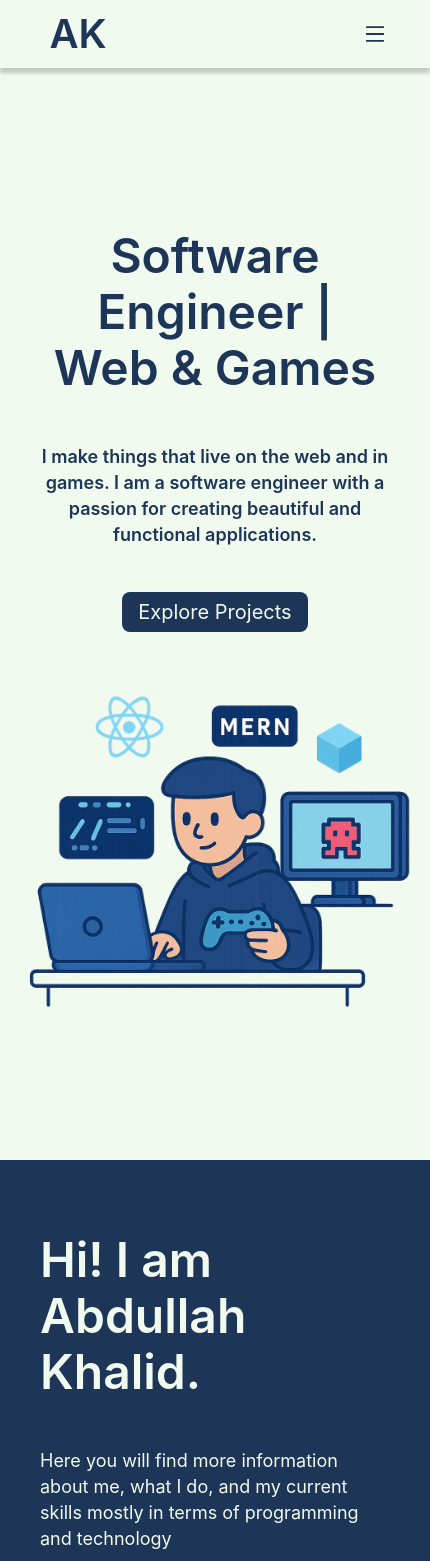
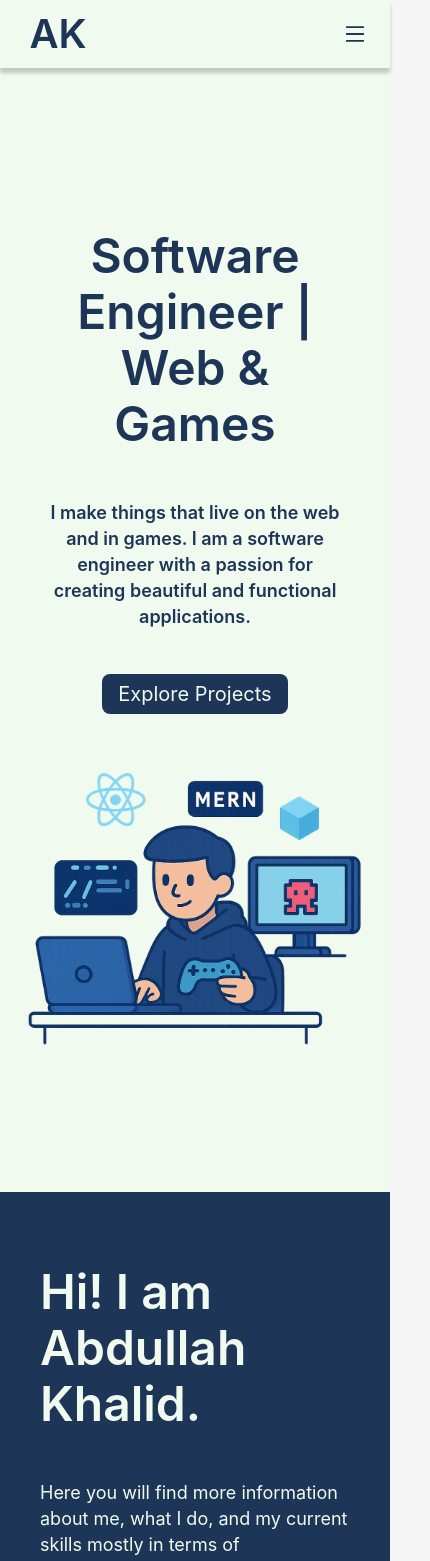
Before and after one commit to sagittariusHere/portfolio, a React (Vite) app in the folder frontend/: page / in a window 390 px wide. Shown: the top 1561 px of the page, 430 px wide, since content can reach past the window. Built offline with nearby package versions, Linux system fonts and the light colour scheme.

Commit message:
responsiveness

```diff
--- a/frontend/src/App.tsx
+++ b/frontend/src/App.tsx
@@ -37,7 +37,7 @@ function AppContent() {
       style={{
         backgroundColor: token.colorBgBase,
         minHeight: "100vh",
-        minWidth: "430px",
+        width: "100vw",
       }}
     >
       <Navbar />
--- a/frontend/src/components/About/TechStack.tsx
+++ b/frontend/src/components/About/TechStack.tsx
@@ -68,7 +68,7 @@ const techStack = [
     src: "https://cdn.jsdelivr.net/gh/devicons/devicon@latest/icons/vercel/vercel-original-wordmark.svg",
   },
   {
-    alt: "Vercel",
+    alt: "CircleCI",
     src: "https://cdn.jsdelivr.net/gh/devicons/devicon@latest/icons/circleci/circleci-plain-wordmark.svg",
   },
 ];
--- a/frontend/src/components/Hero/Hero.tsx
+++ b/frontend/src/components/Hero/Hero.tsx
@@ -37,7 +37,14 @@ export default function Hero() {
         </Button>
       </Flex>
       <Flex>
-        <Image width={400} preview={false} src={HeroImage} />
+        <Image
+          style={{
+            maxWidth: "500px",
+            height: "auto",
+          }}
+          preview={false}
+          src={HeroImage}
+        />
       </Flex>
     </Flex>
   );
--- a/frontend/src/index.css
+++ b/frontend/src/index.css
@@ -7,6 +7,7 @@
 body {
   margin: 0;
   padding: 0;
+  width: 100%;
   font-family: var(--font-body);
   background-color: var(--background-color);
   color: var(--text-color);
@@ -16,17 +17,3 @@ html {
   scroll-behavior: smooth;
   scroll-padding-top: 70px;
 }
-/*
-@media (max-width: 429px) {
-  body {
-    transform: scale(calc(100vw / 430));
-    transform-origin: top left;
-    width: 430px;
-    overflow-x: hidden;
-  }
-
-  html, body {
-    margin: 0;
-    padding: 0;
-  }
-} */
```
